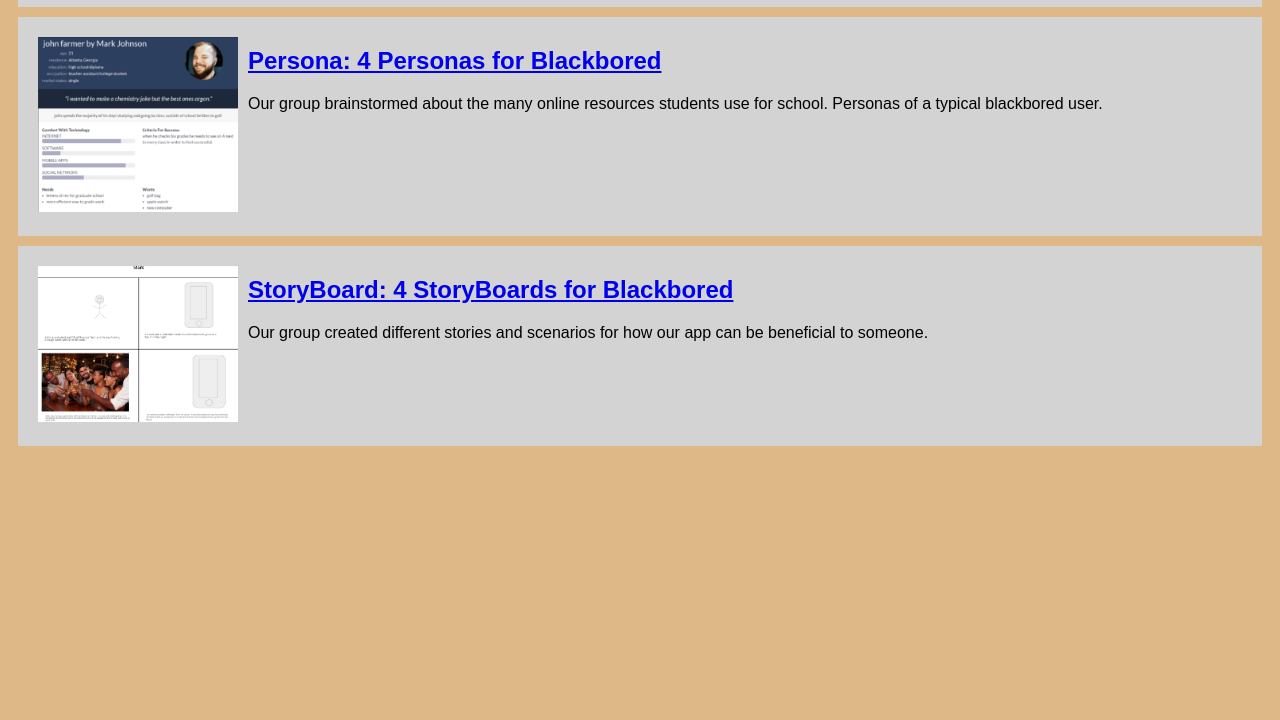
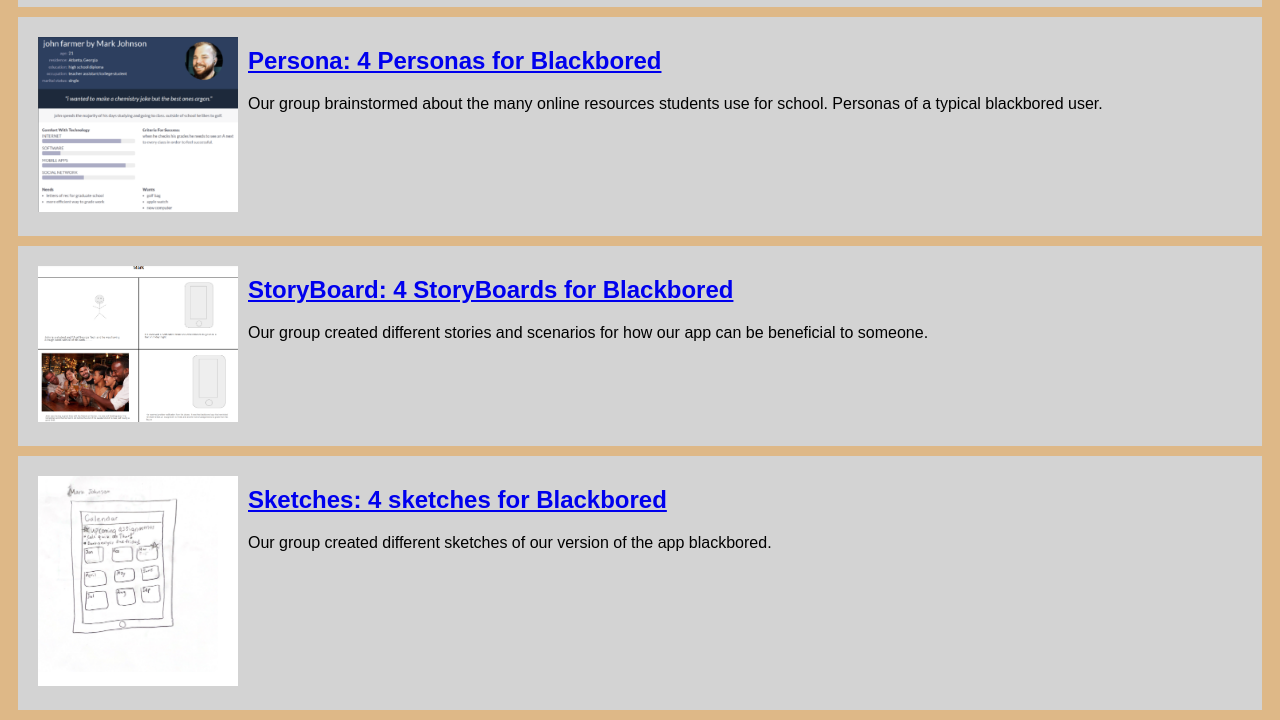
Before and after one commit to markj351/black-bored, a plain HTML site: page index.html in a window 1280 px wide. Shown: the part 531-1251 px from the top of the page. Before the commit the page ends 987 px from the top, so only its background shows below. Drawn offline with Linux system fonts and the light colour scheme.

Commit message:
Add files via upload

```diff
--- a/index.html
+++ b/index.html
@@ -56,6 +56,18 @@
         </p>
     </section>
 </section>
+</body>
+<!--Sketches Assignment-->
+<section class = "assignment">
+
+    <a href="files190/CSCE 190 Drawing Group.pdf"><img src="images/sketches.png"></a>
+    <section class="ass-details">
+        <a href="files190/CSCE 190 Drawing Group.pdf"><h2>Sketches: 4 sketches for Blackbored</h2></a>
+        <p> Our group created different sketches of our version of the app blackbored.
+
+        </p>
+    </section>
+</section>
 
 </body>
 </html>
```
Also changed, not shown: images/Screenshot (8).png (added), images/sketches.png (added), 1 other file.
